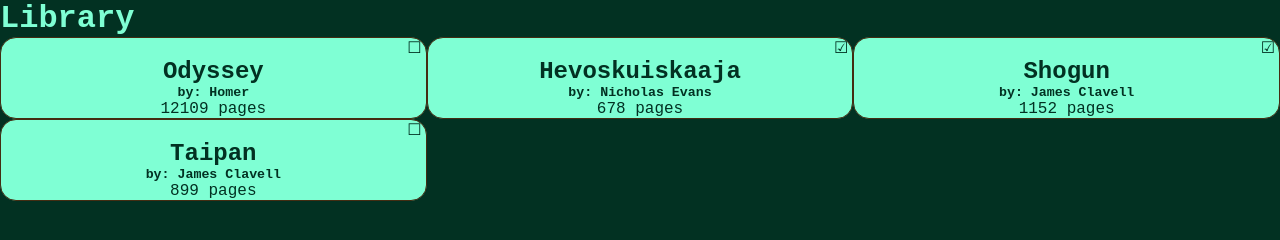
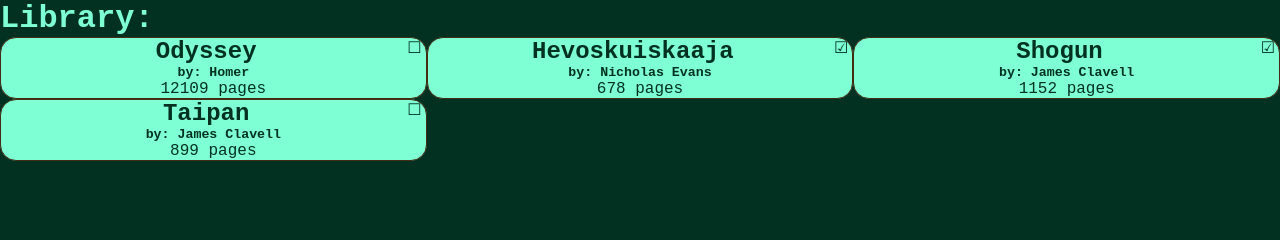
Before and after one commit to atoinonen/web-library, a plain HTML site: page index.html in a window 1280 px wide. Drawn offline with Linux system fonts and the light colour scheme.

Commit message:
Put title and read-status into same line
Puts the title and read-status checkmark in to a flexbox that allows
them to be displayed in the same line.

```diff
--- a/index.html
+++ b/index.html
@@ -8,7 +8,7 @@
 
 </head>
 <body>
-    <h1>Library</h1>
+    <h1>Library:</h1>
     <div id="list"></div>
     <script src="script.js"></script>
 </body>
--- a/script.js
+++ b/script.js
@@ -21,20 +21,25 @@ function listLibrary(library = myLibrary) {
         const card = document.createElement("div");
         card.className = "card"
 
+        const cardTitle = document.createElement("div");
+        cardTitle.className = "card-title";
+
+        const title = document.createElement("h2");
+        title.textContent = book.title;
+        cardTitle.appendChild(title);
+
         const read = document.createElement("span");
         read.textContent = book.read ? "☑" : "☐";
         read.className = "checkmark";
-        card.appendChild(read);
+        cardTitle.appendChild(read);
+
+        card.appendChild(cardTitle);
 
         if (book.read){
             card.className += " read"
         }else{
             card.className += " not-read"
         }
-
-        const title = document.createElement("h2");
-        title.textContent = book.title;
-        card.appendChild(title);
 
         const author = document.createElement("h5");
         author.textContent = "by: " + book.author;
--- a/style.css
+++ b/style.css
@@ -24,13 +24,18 @@ h1 {
     padding: 0px 4px;
 }
 
-.card > h2 {
+.card-title {
+    display: flex;
+}
+
+.card-title > h2 {
+    display: inline;
+    flex: auto;
     text-align: center;
 }
 
 .checkmark {
-    display: block;
-    text-align: end;
+    flex: 0;
 }
 
 .card > h5 {
```
